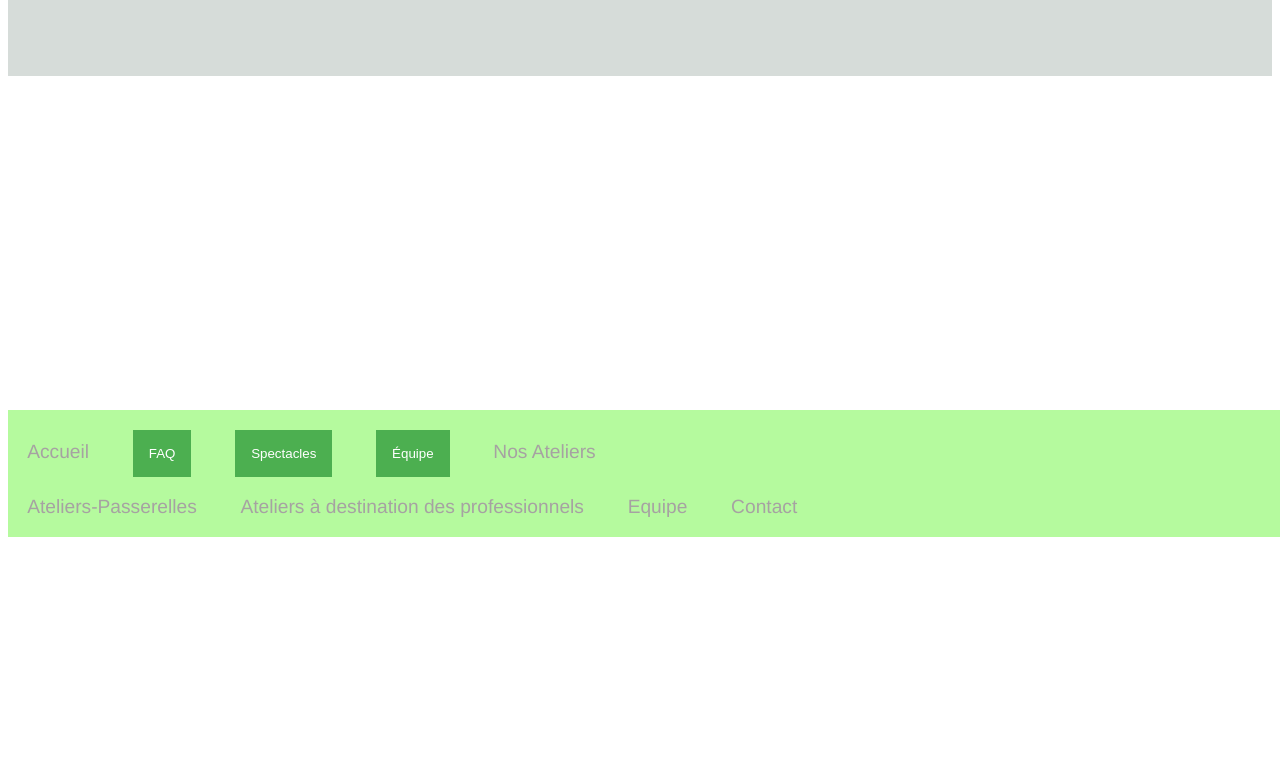
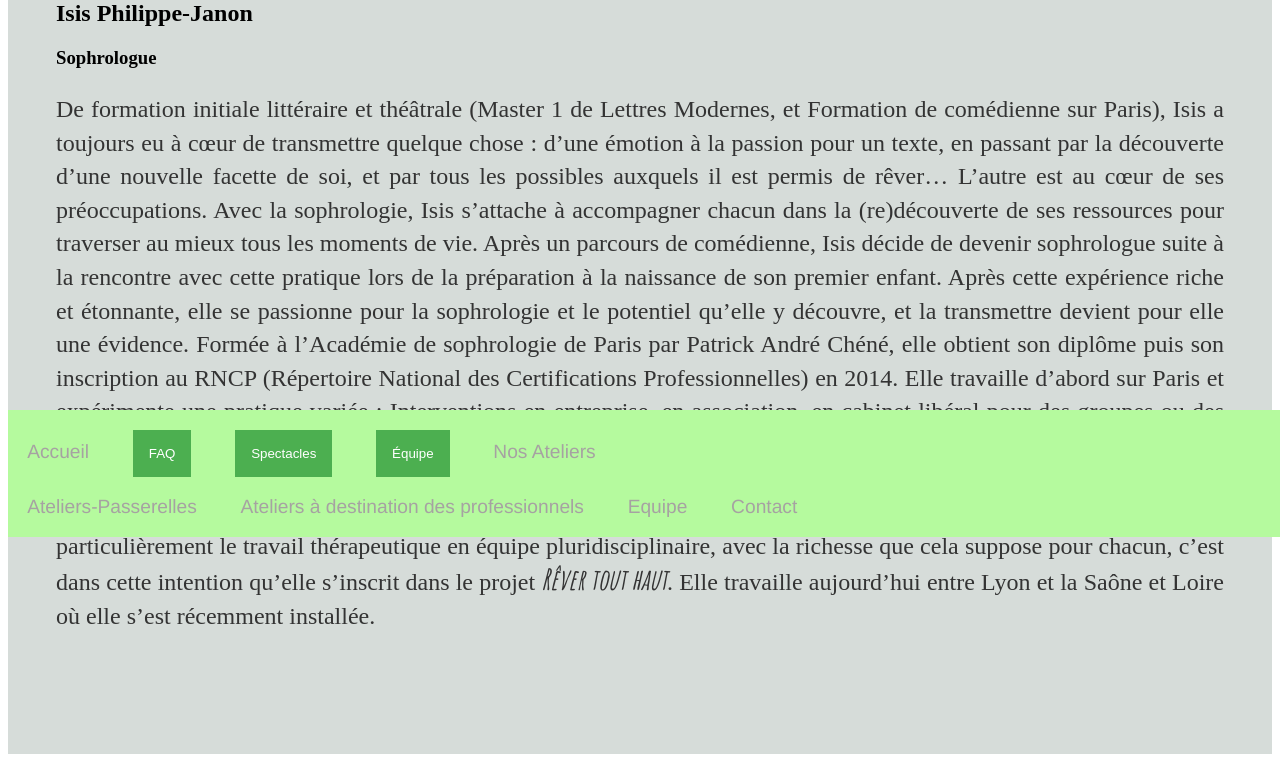
Before and after one commit to leshnik/revertouthaut, a Jekyll site: the page built from isis.md, in a window 1280 px wide. Shown: the part 363-1125 px from the top of the page. Built offline with Jekyll 4.4.1, drawn with Linux system fonts in a browser that asks for light colours; our own code applies the rules of GitHub Pages for plain Markdown files; before the commit the page ends 900 px from its top, so only the background shows below that.

Commit message:
Split equipe into individual pages and make dropdown button.

```diff
--- a/_includes/nav-links.html
+++ b/_includes/nav-links.html
@@ -18,9 +18,9 @@
   <button class="dropbtn">Équipe</button><div class="dropdown-content">
    <a href="/valerie">Valérie Gaudissart</a>
     <a href="/isis">Isis Philippe-Janon </a>
-    <a href="/cassandra">Cassandra Jackson</a>
+    <a href="/cassandra">Cassandra Lorimy Jackson</a>
   <a href="/morton">Morton Potash</a>
-  <a href="/brice">Brice</a>
+  <a href="/brice">Brice Notin</a>
 </div>
 </li>
 <li><a href="/ateliers">Nos Ateliers</a></li>
--- a/css/main.css
+++ b/css/main.css
@@ -137,7 +137,7 @@
   position: absolute;
   top: -4em;
   background-color: #f9f9f9;
-  min-width: 240px;
+  min-width: 15em;
   box-shadow: 0px 8px 16px 0px rgba(0,0,0,.2);
   z-index: 1;
 }
--- a/isis.md
+++ b/isis.md
@@ -0,0 +1,13 @@
+---
+layout: default
+title: Isis Philippe-Janon
+---
+
+## Isis Philippe-Janon
+
+### Sophrologue
+
+De formation initiale littéraire et théâtrale (Master 1 de Lettres Modernes, et Formation de comédienne sur Paris), Isis a toujours eu à cœur de transmettre quelque chose : d'une émotion à la passion pour un texte, en passant par la découverte d'une nouvelle facette de soi, et par tous les possibles auxquels il est permis de rêver... L'autre est au cœur de ses préoccupations.
+Avec la sophrologie, Isis s'attache à accompagner chacun dans la (re)découverte de ses ressources pour traverser au mieux tous les moments de vie.
+Après un parcours de comédienne, Isis décide de devenir sophrologue suite à la rencontre avec cette pratique lors de la préparation à la naissance de son premier enfant. Après cette expérience riche et étonnante, elle se passionne pour la sophrologie et le potentiel qu'elle y découvre, et la transmettre devient pour elle une évidence. Formée à l'Académie de sophrologie de Paris par Patrick André Chéné, elle obtient son diplôme puis son inscription au RNCP (Répertoire National des Certifications Professionnelles) en 2014.
+Elle travaille d'abord sur Paris et expérimente une pratique variée : Interventions en entreprise, en association, en cabinet libéral pour des groupes ou des individuels. Elle propose aussi des formations notamment pour les assistantes maternelles. Puis elle découvre sur Lyon une pratique plus thérapeutique, en équipe pluridisciplinaire, en travaillant dans un hôpital psychiatrique de jour. Elle y propose depuis 2 ans des interventions pour des groupes via la sophrologie et l'outil théâtral. Affectionnant tout particulièrement le travail thérapeutique en équipe pluridisciplinaire, avec la richesse que cela suppose pour chacun, c'est dans cette intention qu'elle s'inscrit dans le projet *Rêver tout haut*{:.rever-typog}. Elle travaille aujourd'hui entre Lyon et la Saône et Loire où elle s'est récemment installée.
```
Also changed, not shown: brice.md (+5 -0 lines), cassandra.md (+5 -0 lines), morton.md (+10 -0 lines), valerie.md (+9 -0 lines).
